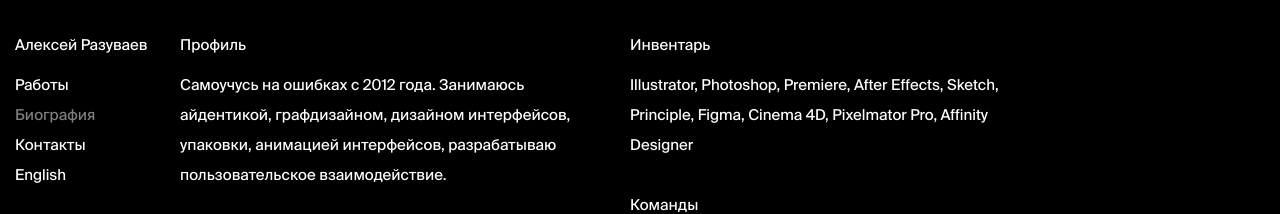
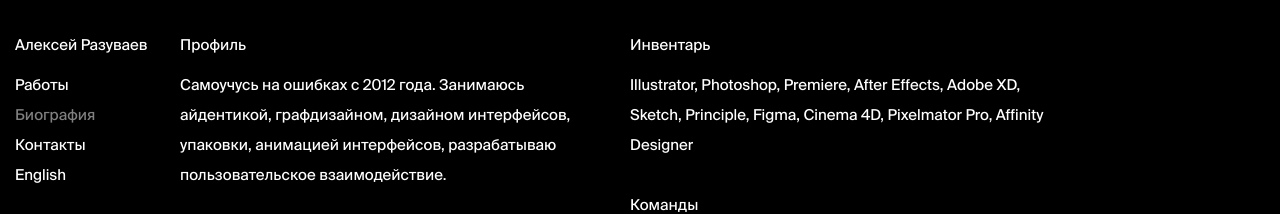
Before and after one commit to ruselcmplx/razuv, a React (Create React App) app: page / in a window 1280 px wide. Both pictures are taken after a click on the item "Биография". Shown: the top 214 px of the page. Built offline with nearby package versions, Linux system fonts and the light colour scheme.

Commit message:
added adobe xd

```diff
--- a/src/Bio.js
+++ b/src/Bio.js
@@ -32,7 +32,7 @@ class Bio extends Component {
                </div>
             ,
             "inventory": "Инвентарь",
-            "inventoryText": "Illustrator, Photoshop, Premiere, After Effects, Sketch, Principle, Figma, Cinema 4D, Pixelmator Pro, Affinity Designer",
+            "inventoryText": "Illustrator, Photoshop, Premiere, After Effects, Adobe XD, Sketch, Principle, Figma, Cinema 4D, Pixelmator Pro, Affinity Designer",
             "teams": "Команды",
             "teamsLinks":
                <div>
```
